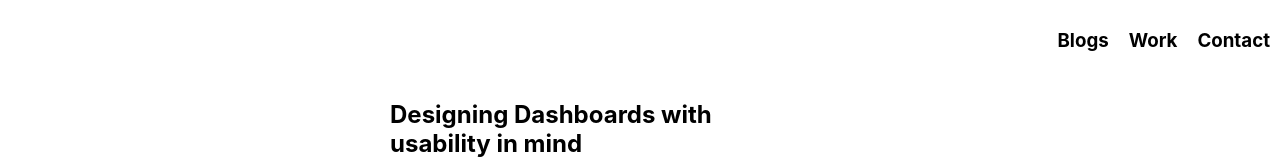
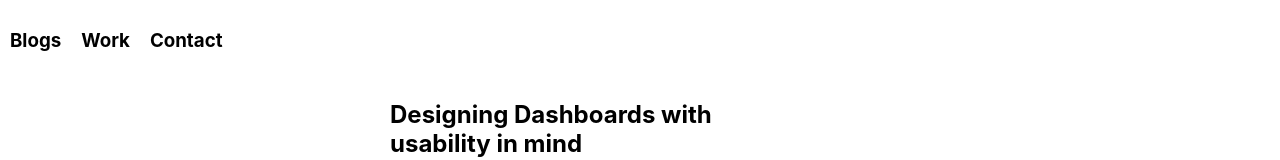
Before and after one commit to arunbanga/Blog, a React (Create React App) app: page /about in a window 1280 px wide. Shown: the top 160 px of the page. Built offline with nearby package versions, Linux system fonts and the light colour scheme; the HTML template or start-up script is replaced by a standard one.

Commit message:
navbar  buttons change

```diff
--- a/src/Components/Blog.jsx
+++ b/src/Components/Blog.jsx
@@ -1,40 +1,83 @@
-import React from 'react';
-import {StyleBlog,Images} from '../Components/Styles/Blog.style'
-import { Container } from './Styles/Container.style';
-import styled from 'styled-components';
-import { deviceMax,device } from "../utils/device.js";
+import React from "react";
+import { Images } from "../Components/Styles/Blog.style";
+import { Container } from "./Styles/Container.style";
+import styled from "styled-components";
+import { deviceMax, device } from "../utils/device.js";
 
 const Blog = () => {
   return (
     <>
-            <StyleBlog>
       <Container width="100%">
-
         {/* <Flex> */}
-                <Container width="100%" display="flex" flexDirection="column" alignItems="center">
+        <Container
+          width="100%"
+          display="flex"
+          flexDirection="column"
+          alignItems="center"
+        >
           <BlogInfo>
-              <h2>Designing Dashboards with <span style={{ padding: '10px' }}><br />usability in mind</span></h2>
-               <p style={{ fontSize: '20px', paddingBottom: '5px' }}><span style={{ background: 'orange', color: 'white', borderRadius: '40px', padding: '2px', marginRight: '5px', }}>2020 </span> Dashboard, User Experience Design.</p>
-              <p>Amet minim mollit non deserunt ullamco est sit aligua dolor do amet sint.Velit official<br />
-              consequat duis enim velit mollit. Exercitation veniam consequat sunt nostrud amet.</p>
-             <Images src='https://xd.adobe.com/ideas/wp-content/uploads/2019/10/Creating-Interactions-An-Overview-of-UI-Header-1257x550.jpg' alt='sd' />
+            <h2>
+              Designing Dashboards with
+              <span style={{ padding: "10px" }}>
+                <br />
+                usability in mind
+              </span>
+            </h2>
+            <p style={{ fontSize: "20px", paddingBottom: "5px" }}>
+              <span
+                style={{
+                  background: "orange",
+                  color: "white",
+                  borderRadius: "40px",
+                  padding: "2px",
+                  marginRight: "5px"
+                }}
+              >
+                2020
+              </span>
+              Dashboard, User Experience Design.
+            </p>
+            <p>
+              Amet minim mollit non deserunt ullamco est sit aligua dolor do
+              amet sint.Velit official
+              <br />
+              consequat duis enim velit mollit. Exercitation veniam consequat
+              sunt nostrud amet.
+            </p>
+            <Images
+              src="https://xd.adobe.com/ideas/wp-content/uploads/2019/10/Creating-Interactions-An-Overview-of-UI-Header-1257x550.jpg"
+              alt="sd"
+            />
             <h1>Heading 1 </h1>
             <h2>Heading 2</h2>
-            <p>Amet minim mollit non deserunt ullamco est sit aliqua dolor do amet sint. Velit official<br/>
-           consequat duis enim velit mollit. Exercitation veniam consequat sunt nostrud amet.</p>
-           <Images src='https://f5-studio.com/wp-content/uploads/2018/07/ui-in-blog-e1577968131857.jpg' alt='dd'/>
-         <Images src='https://lvivity.com/wp-content/uploads/2019/02/ui-testing.jpg' alt='ds'/>
-         <p style={{textAlign:'center'}}>Copyright ©2020 All rights reserved</p>
+            <p>
+              Amet minim mollit non deserunt ullamco est sit aliqua dolor do
+              amet sint. Velit official
+              <br />
+              consequat duis enim velit mollit. Exercitation veniam consequat
+              sunt nostrud amet.
+            </p>
+            <Images
+              src="https://f5-studio.com/wp-content/uploads/2018/07/ui-in-blog-e1577968131857.jpg"
+              alt="dd"
+            />
+            <Images
+              src="https://lvivity.com/wp-content/uploads/2019/02/ui-testing.jpg"
+              alt="ds"
+            />
+            <p style={{ textAlign: "center" }}>
+              Copyright ©2020 All rights reserved
+            </p>
           </BlogInfo>
         </Container>
       </Container>
-
-            </StyleBlog>
     </>
-    )
-}
+  );
+};
 
 const BlogInfo = styled.div`
+
+ height:100%;
   width:500px;
 
   @media ${deviceMax.mobileL} {
@@ -44,5 +87,5 @@ const BlogInfo = styled.div`
     width: 90%;
   }
 
-`
+`;
 export default Blog;
--- a/src/Components/Home.jsx
+++ b/src/Components/Home.jsx
@@ -1,11 +1,11 @@
 import React from "react";
 import styled from "styled-components";
 import { Container } from "./Styles/Container.style";
-import { Images, } from "../Components/Styles/Home.style";
+import { Images } from "../Components/Styles/Home.style";
 import { deviceMax, device } from "../utils/device";
 import Card from "../Data/Card";
 import Workdata from "../Data/Workdata";
-import Socialicons from '../Components/Socialicons'
+import Socialicons from "../Components/Socialicons";
 const Home = () => {
   return (
     <>
@@ -56,7 +56,7 @@ const Home = () => {
             </RightContainer>
           </CenterContainer>
 
-           <Container background="skyblue" padding="0px">
+          <Container background="skyblue" padding="0px">
             <Container
               width="100%"
               display="flex"
@@ -72,19 +72,21 @@ const Home = () => {
               <Card />
             </Blogs>
           </Container>
-           <Container>
+          <Container>
             <p style={{ textAlign: "center" }}>Featured Works</p>
 
-            <Workdata/>
-            <Workdata/>
-            <Workdata/>
+            <Workdata />
+            <Workdata />
+            <Workdata />
           </Container>
-          <FooterContainer  width="100%"
-              display="flex"
-              flexDirection="row"
-              justifyContent="center">
-           <Socialicons/>
-            </FooterContainer>
+          <FooterContainer
+            width="100%"
+            display="flex"
+            flexDirection="row"
+            justifyContent="center"
+          >
+            <Socialicons />
+          </FooterContainer>
         </MainContainer>
       </Container>
     </>
@@ -111,7 +113,6 @@ const CenterContainer = styled.div`
     align-items: center;
     justifycontent: center;
   }
-
 `;
 
 const LeftContainer = styled.div`
@@ -121,8 +122,6 @@ const LeftContainer = styled.div`
     width: 100%;
     text-align: center;
   }
-
-
 `;
 
 const RightContainer = styled.div`
@@ -134,15 +133,14 @@ const RightContainer = styled.div`
     width: 100%;
     justify-content: center;
   }
-
 `;
-const FooterContainer=styled.div`
-  width:100%;
-  margin-top:50px;
-  display:flex;
-  flex-direction:row;
-  justify-Content:center;
-  `
+const FooterContainer = styled.div`
+  width: 100%;
+  margin-top: 50px;
+  display: flex;
+  flex-direction: row;
+  justify-content: center;
+`;
 const Blogs = styled.div`
   display: flex;
   background: skyblue;
--- a/src/Components/Menu.jsx
+++ b/src/Components/Menu.jsx
@@ -1,7 +1,6 @@
 import React from 'react';
 import {Container} from './Styles/Container.style';
 import {Nav} from './Styles/Blog.style';
-
 const Menu =()=>{
     return(
         <>
--- a/src/Components/Styles/Blog.style.jsx
+++ b/src/Components/Styles/Blog.style.jsx
@@ -1,15 +1,29 @@
-import styled from 'styled-components';
+import styled from "styled-components";
+import { deviceMax } from "../../utils/device";
 
-export const StyleBlog= styled.header`
- justify-content:center;
-`
-export const Nav =styled.nav`
-display:flex;
-align-items:center;
-justify-content:flex-end;
-`
-export const Images=styled.img`
-width:100%;
-margin-bottom:20px;
-margin:auto;
-`
+export const Nav = styled.nav`
+  display: flex;
+  align-items: center;
+  justify-content: flex-start;
+  h3:hover {
+    background: gray;
+  }
+
+  @media ${deviceMax.mobileL} {
+    position: fixed;
+    width: 100%;
+    justify-content: space-around;
+    bottom: 0px;
+    height: 40px;
+    border: 2px solid white;
+    background: white;
+    text-align: center;
+    cursor: pointer;
+    padding: 0px;
+  }
+`;
+export const Images = styled.img`
+  width: 100%;
+  margin-bottom: 20px;
+  margin: auto;
+`;
--- a/src/Components/Styles/Work.style.jsx
+++ b/src/Components/Styles/Work.style.jsx
@@ -19,7 +19,7 @@ export const StyleInfo = styled.div`
 
   @media ${deviceMax.mobileL} {
     position: absolute;
-    top: 170px;
+    top:60px;
     font-size: 7px;
     right: 60px;
   }
@@ -30,7 +30,7 @@ export const StyleInfo = styled.div`
     font-size: 15px;
     right: 10px;
   }
-  @media ${deviceMax.laptop} {
+  @media ${device.laptop} {
     position: absolute;
     top: 170px;
   }
@@ -44,9 +44,9 @@ export const StyleNav = styled.div`
 
   @media ${deviceMax.mobileL} {
     position: absolute;
-    top: 80px;
+    top: 12px;
     font-size: 7px;
-    left: 60px;
+    left: 50px;
   }
 
   @media ${device.mobileL} and ${deviceMax.tablet}{
```
Lines whose indentation alone changed are shown as unchanged.
